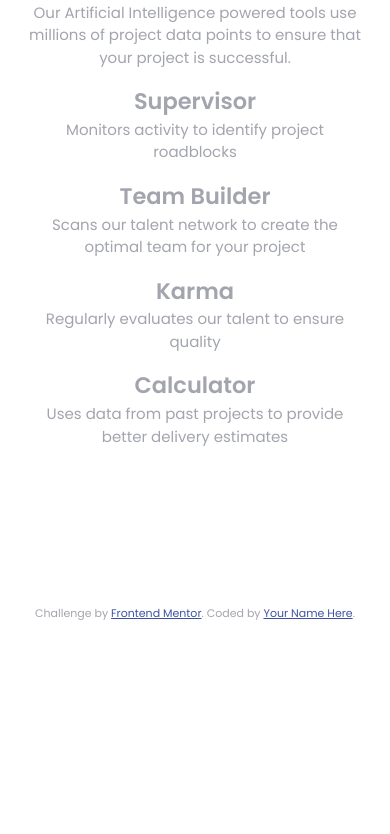
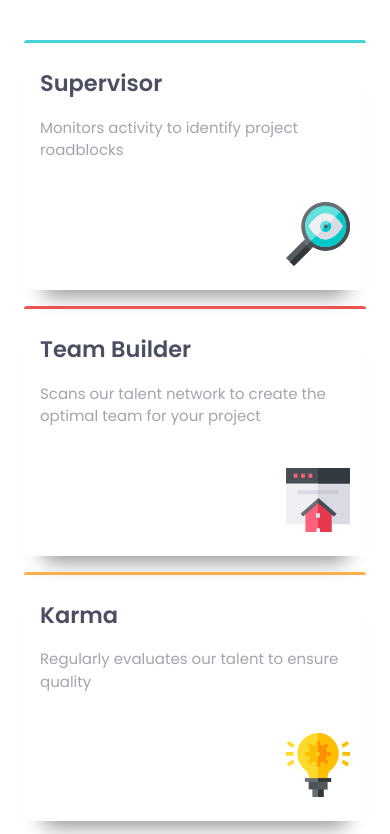
Before and after one commit to regret546/four-card-feature-section-master, a plain HTML site: page index.html in a window 390 px wide. Shown: the part 239-1073 px from the top of the page. Before the commit the page ends 861 px from the top, so only its background shows below. Drawn offline with Linux system fonts and the light colour scheme.

Commit message:
Style mobile view

```diff
--- a/apps/scss/layout/_cards.scss
+++ b/apps/scss/layout/_cards.scss
@@ -1,11 +1,13 @@
 .cards {
   display: grid;
-  padding-inline: 1.5rem;
   gap: 1rem;
+  margin: 2rem 1.5rem;
 
   &__header {
+    max-width: 500px;
     display: grid;
     gap: 1rem;
+    padding: 2rem 1rem;
     h1 {
       font-weight: var(--fw--regular);
       span {
@@ -16,7 +18,42 @@
   }
 
   &__info {
+    max-width: 500px;
     display: grid;
+    place-items: center;
     gap: 1rem;
+    text-align: left;
+    padding: 1rem 0;
+
+    div {
+      width: 100%;
+      display: grid;
+      gap: 1rem;
+      padding: 1.5rem 1rem;
+      border-radius: 0.2rem;
+      overflow: hidden;
+      box-shadow: rgba(0, 0, 0, 0.45) 0px 25px 20px -20px;
+
+      h2 {
+        color: var(--clr--very-dark-blue);
+      }
+      img {
+        margin-top: 1.5rem;
+        margin-left: auto;
+      }
+    }
+
+    div:nth-of-type(1) {
+      border-top: 3px solid var(--clr--cyan);
+    }
+    div:nth-of-type(2) {
+      border-top: 3px solid var(--clr--red);
+    }
+    div:nth-of-type(3) {
+      border-top: 3px solid var(--clr--orange);
+    }
+    div:nth-of-type(4) {
+      border-top: 3px solid var(--clr--blue);
+    }
   }
 }
--- a/index.html
+++ b/index.html
@@ -48,6 +48,7 @@
           <div>
             <h2>Supervisor</h2>
             <p>Monitors activity to identify project roadblocks</p>
+            <img src="images/icon-supervisor.svg" alt="Supervisor" />
           </div>
           <div>
             <h2>Team Builder</h2>
@@ -55,16 +56,19 @@
               Scans our talent network to create the optimal team for your
               project
             </p>
+            <img src="images/icon-team-builder.svg" alt="TeamBuilder" />
           </div>
           <div>
             <h2>Karma</h2>
             <p>Regularly evaluates our talent to ensure quality</p>
+            <img src="images/icon-karma.svg" alt="Karma" />
           </div>
           <div>
             <h2>Calculator</h2>
             <p>
               Uses data from past projects to provide better delivery estimates
             </p>
+            <img src="images/icon-calculator.svg" alt="Calculator" />
           </div>
         </section>
       </main>
@@ -74,7 +78,7 @@
         Challenge by
         <a href="https://www.frontendmentor.io?ref=challenge" target="_blank"
           >Frontend Mentor</a
-        >. Coded by <a href="#">Your Name Here</a>.
+        >. Coded by <a href="#">Regret546</a>.
       </p>
     </footer>
   </body>
```
Also changed, not shown: dist/style.css, 1 other file.
